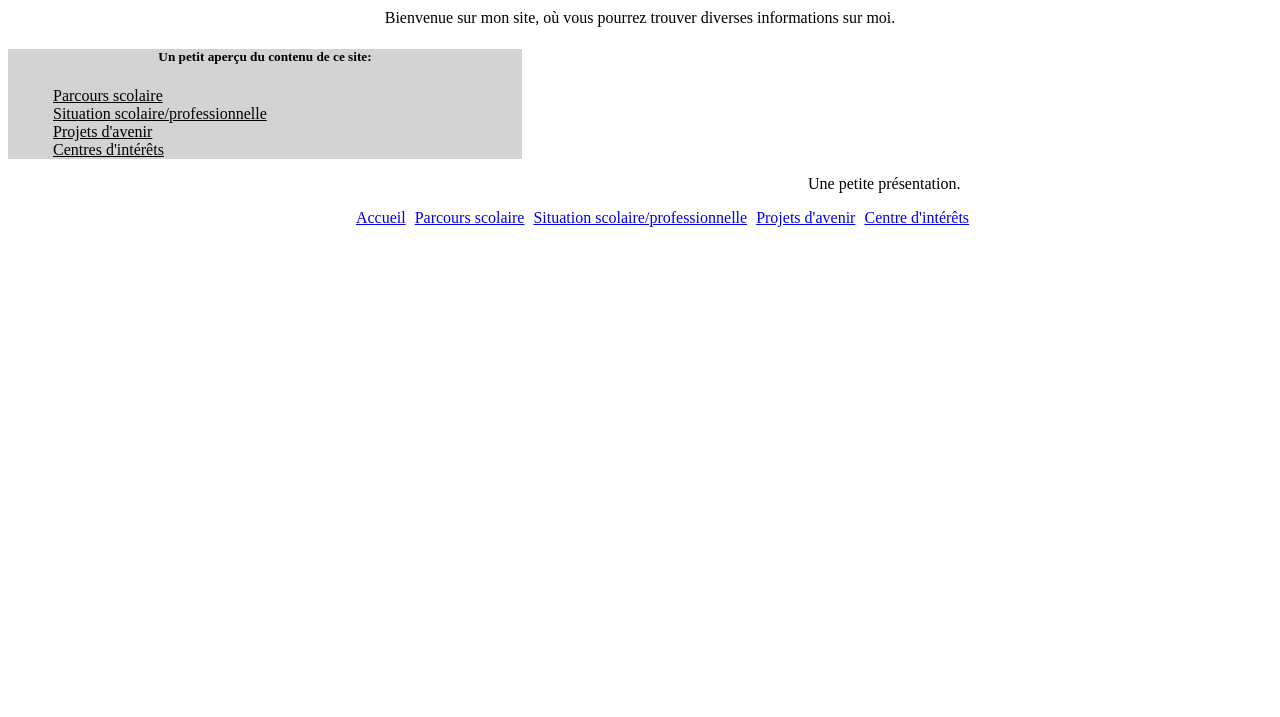
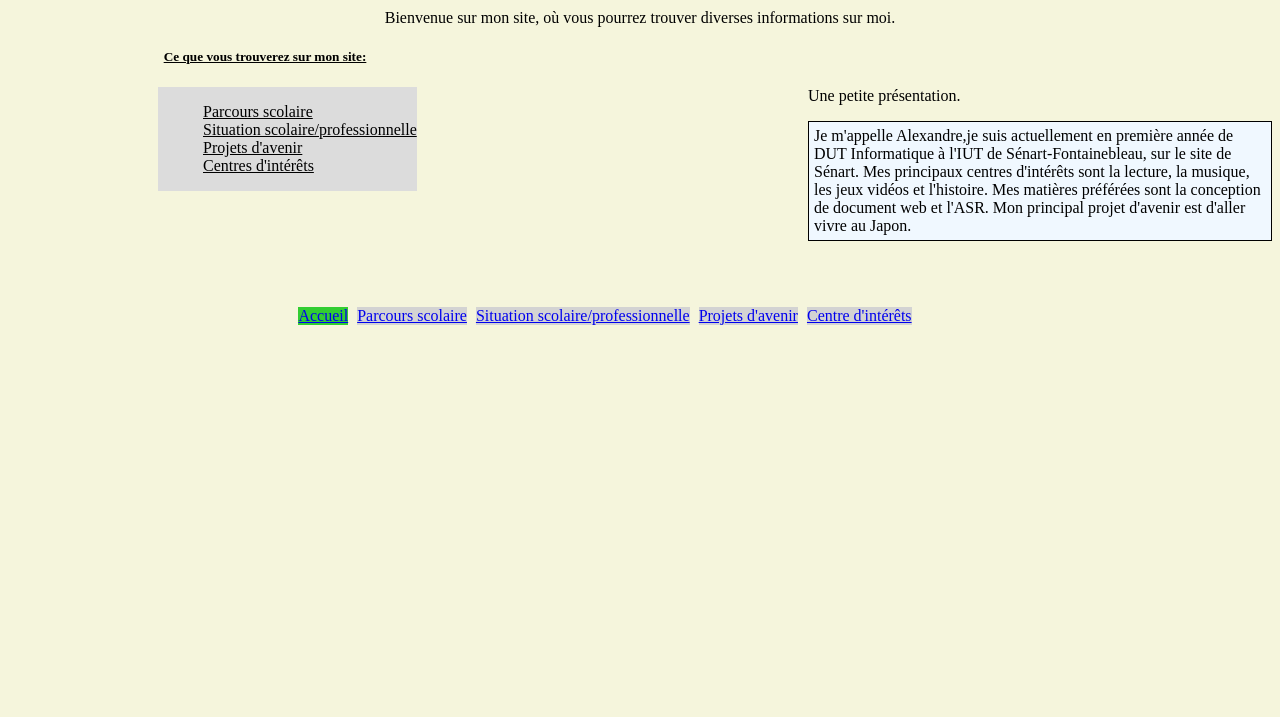
Before and after one commit to roaringloli/miniprojet, a plain HTML site: page page1.html in a window 1280 px wide. Shown: the part 83-800 px from the top of the page. Drawn offline with Linux system fonts and the light colour scheme.

Commit message:
Contenu page 1

```diff
--- a/assets/css/style.css
+++ b/assets/css/style.css
@@ -1,3 +1,7 @@
+body{
+  background-color:beige;
+}
+
 h1{
   text-align:center;
   text-decoration:underline;
@@ -23,7 +27,7 @@ header p{
   text-align:center;
 }
 section{
-  background-color:lightgrey;
+ text-decoration:underline;
   margin-right:750px;
 }
 section h5{
@@ -38,3 +42,33 @@ aside{
   margin-left:800px;
   margin-top:5px;
 }
+article{
+  float:left;
+  background-color:Gainsboro;
+  margin-left:150px;
+}
+p.presentation{
+  border:1px solid black;
+  padding:5px;
+  background-color:AliceBlue;
+}
+nav ul {
+  list-style-type: none;
+  margin: 0;
+  padding: 0;
+  overflow:hidden;
+  margin-right:75px;
+}
+li a {
+  display:inline-block;
+  text-align:center;
+  background-color:LightGrey;
+  position:relative;
+  margin-top:50px;
+}
+li a:hover {
+   background-color: AliceBlue;
+}
+li a.active{
+  background-color:limeGreen;
+}
--- a/page1.html
+++ b/page1.html
@@ -2,19 +2,19 @@
 <html lang="en">
   <head>
     <meta charset="UTF-8"/>
-    <title>Mini-projet</title>
+    <title>Mon site</title>
     <link rel='stylesheet' media='screen' href='assets/css/style.css'>
   </head>
   <body>
     <header>
-			<h1>Mon site</h1>
+			<h1>Accueil</h1>
 			<p>
 				Bienvenue sur mon site, où vous pourrez trouver diverses informations sur moi.
 			</p>
     </header>
 		<section>
 			<h5>
-				Un petit aperçu du contenu de ce site:
+				Ce que vous trouverez sur mon site:
 			</h5>
 			<article>
 				<ul>
@@ -25,11 +25,15 @@
 				</ul>
 			</article>
 		</section>
-		<aside>Une petite présentation.</aside>
+		<aside>Une petite présentation.
+			<p class="presentation">
+				Je m'appelle Alexandre,je suis actuellement en première année de DUT Informatique à l'IUT de Sénart-Fontainebleau, sur le site de Sénart. Mes principaux centres d'intérêts sont la lecture, la musique, les jeux vidéos et l'histoire. Mes matières préférées sont la conception de document web et l'ASR. Mon principal projet d'avenir est d'aller vivre au Japon.
+			</p>
+		</aside>
     <footer>
 			<nav>
           <ul>
-     				<li><a href="page1.html">Accueil</a></li>
+     				<li><a class="active" href="page1.html">Accueil</a></li>
 	  				<li><a href="page2.html">Parcours scolaire</a></li>
 	   				<li><a href="page3.html">Situation scolaire/professionnelle</a></li>
 		  			<li><a href="page4.html">Projets d'avenir</a></li>
```
Also changed, not shown: page2.html (+1 -1 lines), page3.html (+1 -1 lines), page4.html (+1 -1 lines), page5.html (+1 -1 lines).
